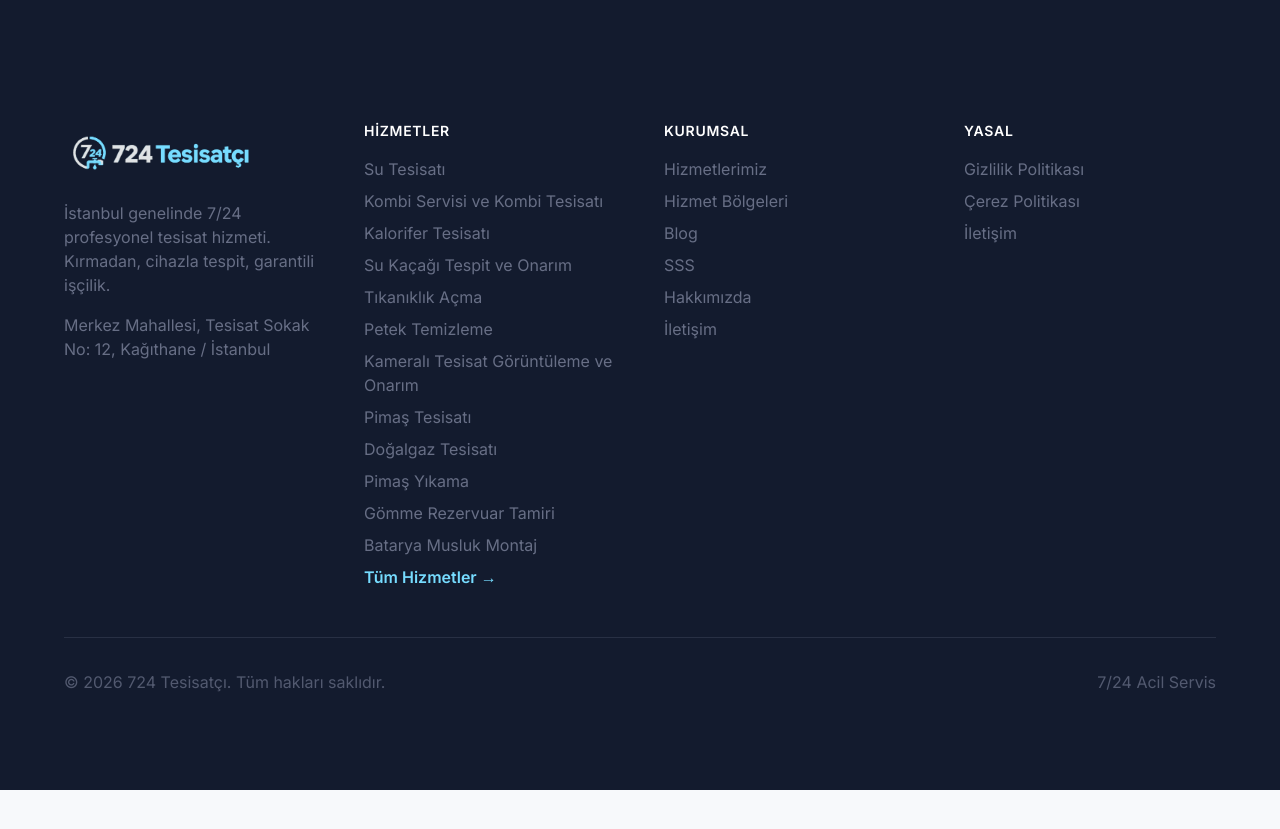
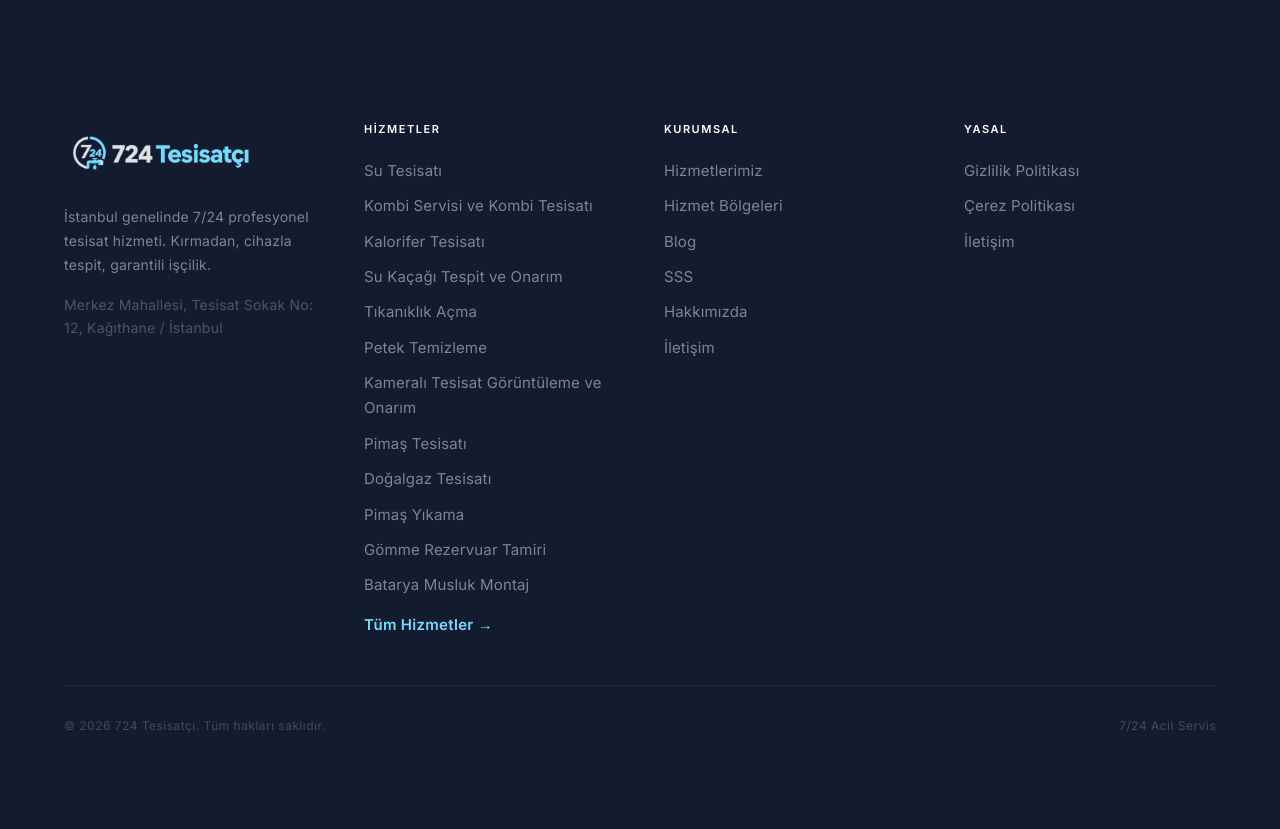
Before and after one commit to stonekeepp/724tesisatci, a Next.js app: page / in a window 1280 px wide. Shown: the part 7020-7849 px from the top of the page. Before the commit the page ends 7810 px from the top, so only its background shows below. Built offline with nearby package versions, Linux system fonts and the light colour scheme; no server answers.

Commit message:
Fix mobile gap before footer and refine footer typography.
Move bottom safe-area padding from main to footer so dark CTA flows into footer on mobile without a white strip.

```diff
--- a/app/page.tsx
+++ b/app/page.tsx
@@ -456,7 +456,7 @@ export default async function HomePage() {
       </section>
 
       {/* Pre-footer CTA */}
-      <section className="bg-primary-container py-20 px-margin-mobile md:px-margin-desktop text-center">
+      <section className="bg-primary-container pt-16 pb-12 md:py-20 px-margin-mobile md:px-margin-desktop text-center">
         <div className="max-w-container-max mx-auto">
           <h2 className="text-display-lg text-white font-bold mb-6">
             Tesisat Sorunlarınıza Profesyonel Çözüm
--- a/components/layout/Footer.tsx
+++ b/components/layout/Footer.tsx
@@ -3,40 +3,44 @@ import { SiteLogo } from "@/components/layout/SiteLogo";
 import { navigation } from "@/data/mock/navigation";
 import { siteSettings } from "@/data/mock/siteSettings";
 
+const footerHeadingClass =
+  "font-label-md text-[11px] text-on-primary mb-5 uppercase tracking-[0.14em] font-semibold";
+
+const footerLinkClass =
+  "text-[15px] leading-relaxed tracking-[0.01em] text-on-primary-container/82 hover:text-secondary-container transition-colors duration-200";
+
+const footerMetaClass =
+  "text-sm leading-[1.7] tracking-[0.015em] text-on-primary-container/68";
+
 export function Footer() {
   return (
-    <footer className="bg-primary-container text-on-primary-container py-section-padding px-margin-mobile md:px-margin-desktop">
+    <footer className="bg-primary-container text-on-primary-container pt-10 md:pt-section-padding pb-24 md:pb-section-padding px-margin-mobile md:px-margin-desktop">
       <div className="max-w-container-max mx-auto">
         <div className="grid grid-cols-1 md:grid-cols-4 gap-12 mb-12">
           <div className="md:col-span-1">
-            <SiteLogo variant="dark" className="mb-4" imageClassName="h-14 md:h-16 w-auto" />
-            <p className="font-body-md text-body-md text-on-primary-container opacity-80 mb-4">
+            <SiteLogo variant="dark" className="mb-5" imageClassName="h-14 md:h-16 w-auto" />
+            <p className={`${footerMetaClass} mb-4 max-w-xs`}>
               İstanbul genelinde 7/24 profesyonel tesisat hizmeti. Kırmadan,
               cihazla tespit, garantili işçilik.
             </p>
-            <p className="font-body-md text-body-md text-on-primary-container opacity-80">
+            <p className={`${footerMetaClass} text-on-primary-container/55`}>
               {siteSettings.address}
             </p>
           </div>
           <div>
-            <h4 className="font-label-md text-label-md text-on-primary mb-4 uppercase tracking-wider">
-              Hizmetler
-            </h4>
-            <ul className="space-y-2">
+            <h4 className={footerHeadingClass}>Hizmetler</h4>
+            <ul className="space-y-2.5">
               {navigation.footer.services.map((link) => (
                 <li key={link.href}>
-                  <Link
-                    href={link.href}
-                    className="font-body-md text-body-md text-on-primary-container opacity-80 hover:text-secondary-container transition-colors"
-                  >
+                  <Link href={link.href} className={footerLinkClass}>
                     {link.label}
                   </Link>
                 </li>
               ))}
-              <li>
+              <li className="pt-1">
                 <Link
                   href="/hizmetler"
-                  className="font-body-md text-body-md text-secondary-container hover:text-on-secondary-container transition-colors font-semibold"
+                  className="text-[15px] leading-relaxed tracking-[0.02em] text-secondary-container hover:text-on-secondary-container transition-colors duration-200 font-semibold"
                 >
                   Tüm Hizmetler →
                 </Link>
@@ -44,16 +48,11 @@ export function Footer() {
             </ul>
           </div>
           <div>
-            <h4 className="font-label-md text-label-md text-on-primary mb-4 uppercase tracking-wider">
-              Kurumsal
-            </h4>
-            <ul className="space-y-2">
+            <h4 className={footerHeadingClass}>Kurumsal</h4>
+            <ul className="space-y-2.5">
               {navigation.footer.company.map((link) => (
                 <li key={link.href}>
-                  <Link
-                    href={link.href}
-                    className="font-body-md text-body-md text-on-primary-container opacity-80 hover:text-secondary-container transition-colors"
-                  >
+                  <Link href={link.href} className={footerLinkClass}>
                     {link.label}
                   </Link>
                 </li>
@@ -61,16 +60,11 @@ export function Footer() {
             </ul>
           </div>
           <div>
-            <h4 className="font-label-md text-label-md text-on-primary mb-4 uppercase tracking-wider">
-              Yasal
-            </h4>
-            <ul className="space-y-2">
+            <h4 className={footerHeadingClass}>Yasal</h4>
+            <ul className="space-y-2.5">
               {navigation.footer.legal.map((link) => (
                 <li key={link.href}>
-                  <Link
-                    href={link.href}
-                    className="font-body-md text-body-md text-on-primary-container opacity-80 hover:text-secondary-container transition-colors"
-                  >
+                  <Link href={link.href} className={footerLinkClass}>
                     {link.label}
                   </Link>
                 </li>
@@ -78,11 +72,11 @@ export function Footer() {
             </ul>
           </div>
         </div>
-        <div className="border-t border-on-primary-container/20 pt-8 flex flex-col md:flex-row justify-between items-center gap-4">
-          <p className="font-body-md text-body-md text-on-primary-container opacity-60">
+        <div className="border-t border-on-primary-container/15 pt-8 flex flex-col md:flex-row justify-between items-center gap-4">
+          <p className="text-xs tracking-[0.04em] text-on-primary-container/45 text-center md:text-left">
             © {new Date().getFullYear()} 724 Tesisatçı. Tüm hakları saklıdır.
           </p>
-          <p className="font-body-md text-body-md text-on-primary-container opacity-60">
+          <p className="text-xs tracking-[0.04em] text-on-primary-container/45 text-center md:text-right">
             {siteSettings.workingHours}
           </p>
         </div>
--- a/components/layout/SiteLayout.tsx
+++ b/components/layout/SiteLayout.tsx
@@ -11,7 +11,7 @@ export function SiteLayout({ children, activePath }: SiteLayoutProps) {
   return (
     <>
       <Header activePath={activePath} />
-      <main className="pb-24 md:pb-0">{children}</main>
+      <main>{children}</main>
       <Footer />
       <MobileNav activePath={activePath} />
     </>
```
